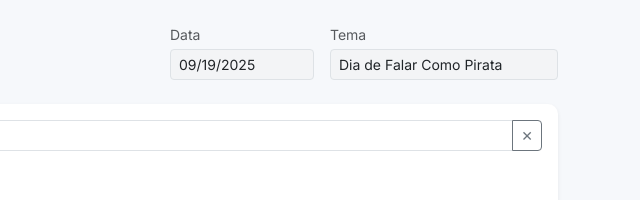
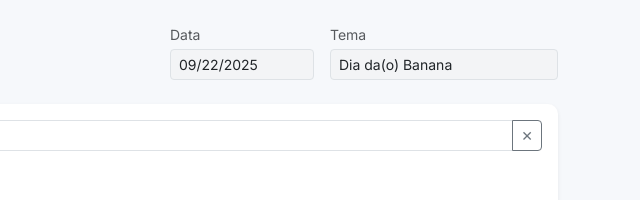
Before and after one commit to dancasvi/closed-tema-do-dia, a plain HTML site: page index.html in a window 1280 px wide. Shown: the top 200 px of the page, 640-1280 px from the left. Drawn offline with nearby package versions, Linux system fonts and the light colour scheme.

Commit message:
dia da banana

```diff
--- a/index.html
+++ b/index.html
@@ -25,12 +25,12 @@
       <div class="d-flex gap-3 mt-3 mt-md-0">
         <div>
           <label class="small text-muted mb-1 d-block" for="eventoData">Data</label>
-          <input id="eventoData" type="date" class="form-control form-control-sm" value="2025-09-19" readonly>
+          <input id="eventoData" type="date" class="form-control form-control-sm" value="2025-09-22" readonly>
         </div>
 
         <div>
           <label class="small text-muted mb-1 d-block" for="eventoTema">Tema</label>
-          <input id="eventoTema" type="text" class="form-control form-control-sm" readonly value="Dia de Falar Como Pirata">
+          <input id="eventoTema" type="text" class="form-control form-control-sm" readonly value="Dia da(o) Banana">
         </div>
       </div>
     </div>
--- a/script.js
+++ b/script.js
@@ -198,7 +198,7 @@ document.addEventListener('DOMContentLoaded', () => {
     // imagens/<nome-sanitzado>/<nome-sanitzado>.<ext>
     const sanitized = sanitizeFilename(nome);
     const baseFolder = `imagens/${encodeURIComponent(sanitized)}`;
-    const candidates = [`${baseFolder}/imagem.png`];
+    const candidates = [`${baseFolder}/imagem1.png`];
 
 
     // tenta encontrar a primeira que carrega
```
Also changed, not shown: imagens/athos/imagem.png (deleted), imagens/athos/imagem1.png (added), imagens/daniel/imagem.png (deleted), imagens/daniel/imagem1.png (added), imagens/gari/imagem.png (deleted), imagens/gari/imagem1.png (added), imagens/joao/imagem1.png, imagens/luis/imagem.png (deleted), imagens/luis/imagem1.png (added), imagens/pedro/imagem.png (deleted), imagens/pedro/imagem1.png (added), imagens/xandeco/imagem.png (deleted), imagens/xandeco/imagem1.png (added).
